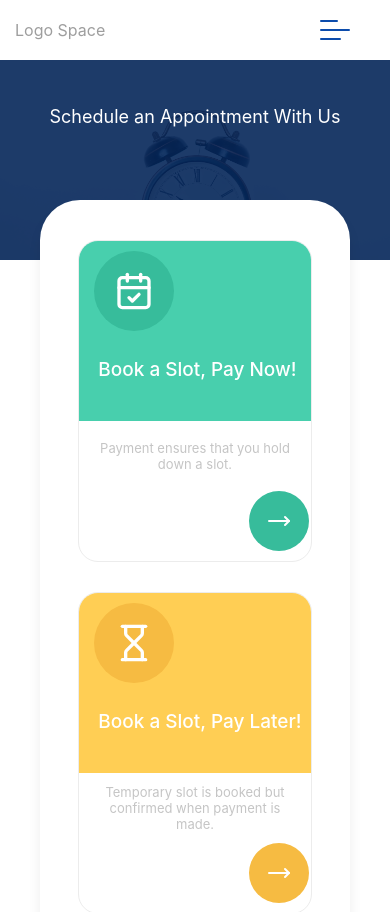
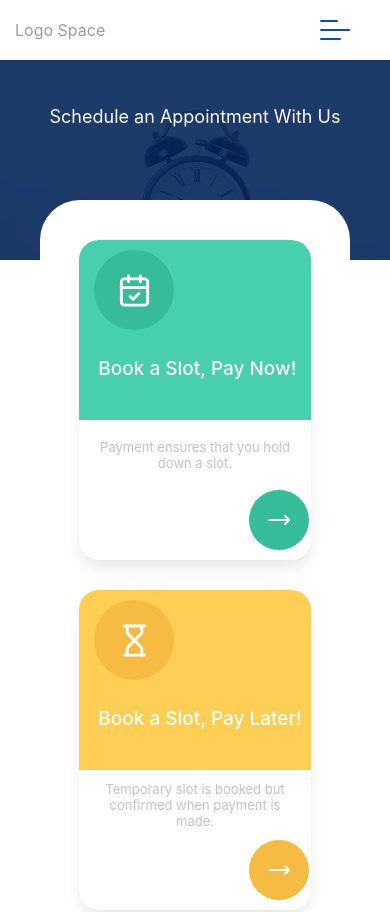
Before and after one commit to ObinnaKelvin/sapphire, a React (Create React App) app: page /book-appointment in a window 390 px wide. Shown: the top 912 px of the page. Built offline with nearby package versions, Linux system fonts and the light colour scheme.

Commit message:
Box shadow added to buttom of appointment cards

```diff
--- a/src/View/pages/booking/Booking.jsx
+++ b/src/View/pages/booking/Booking.jsx
@@ -18,7 +18,7 @@ function Booking() {
         <div className="booking-decision">
           <div className="decision-item">
             <div className="icon now">
-              <CalendarCheck size={40} />
+              <CalendarCheck size={35} />
             </div>
             <div className="action now">
               Book a Slot, Pay Now!
@@ -35,7 +35,7 @@ function Booking() {
           </div>
           <div className="decision-item">
             <div className="icon later">
-              <Hourglass size={40} />
+              <Hourglass size={35} />
             </div>
             <div className="action later">
               Book a Slot, Pay Later!
@@ -49,7 +49,7 @@ function Booking() {
           </div>
           <div className="decision-item">
             <div className="icon monitor">
-              <Bookmark size={40} />
+              <Bookmark size={35} />
             </div>
             <div className="action monitor">
               Track you Bookings!
--- a/src/View/pages/booking/booking.scss
+++ b/src/View/pages/booking/booking.scss
@@ -67,7 +67,7 @@
         margin: -100px auto 0px auto;
         z-index: 2;
         background-color: white;
-        box-shadow: 0px 10px 15px -3px rgba(0,0,0,0.1);
+        // box-shadow: 0px 10px 15px -3px rgba(0,0,0,0.1);
         overflow: hidden;
         display: flex;
         flex-direction: row;
@@ -80,10 +80,10 @@
         // animation-delay: 0.5s;
 
         .decision-item {
-            width: 30%;
+            width: 33%;
             height: 300px;
-            border: 1px solid #ececec;
-            // border: 2px solid #0C4CAC;
+            box-shadow: 0px 10px 15px -3px rgba(0,0,0,0.1);
+            // border: 1px solid #ececec;
             padding: 0px 0px 20px 0px;
             display: flex;
             flex-direction: column;
@@ -295,7 +295,6 @@
             // margin: -100px auto 0px auto;
             z-index: 2;
             background-color: white;
-            box-shadow: 0px 10px 15px -3px rgba(0,0,0,0.1);
             overflow: hidden;
             display: flex;
             flex-direction: column;
@@ -310,7 +309,8 @@
 
             .decision-item {
                 width: 80%;
-                border: 1px solid #ececec;
+                // border: 1px solid #ececec;
+                box-shadow: 0px 10px 15px -3px rgba(0,0,0,0.1);
                 padding: 0px 0px 20px 0px;
                 display: flex;
                 flex-direction: column;
```
